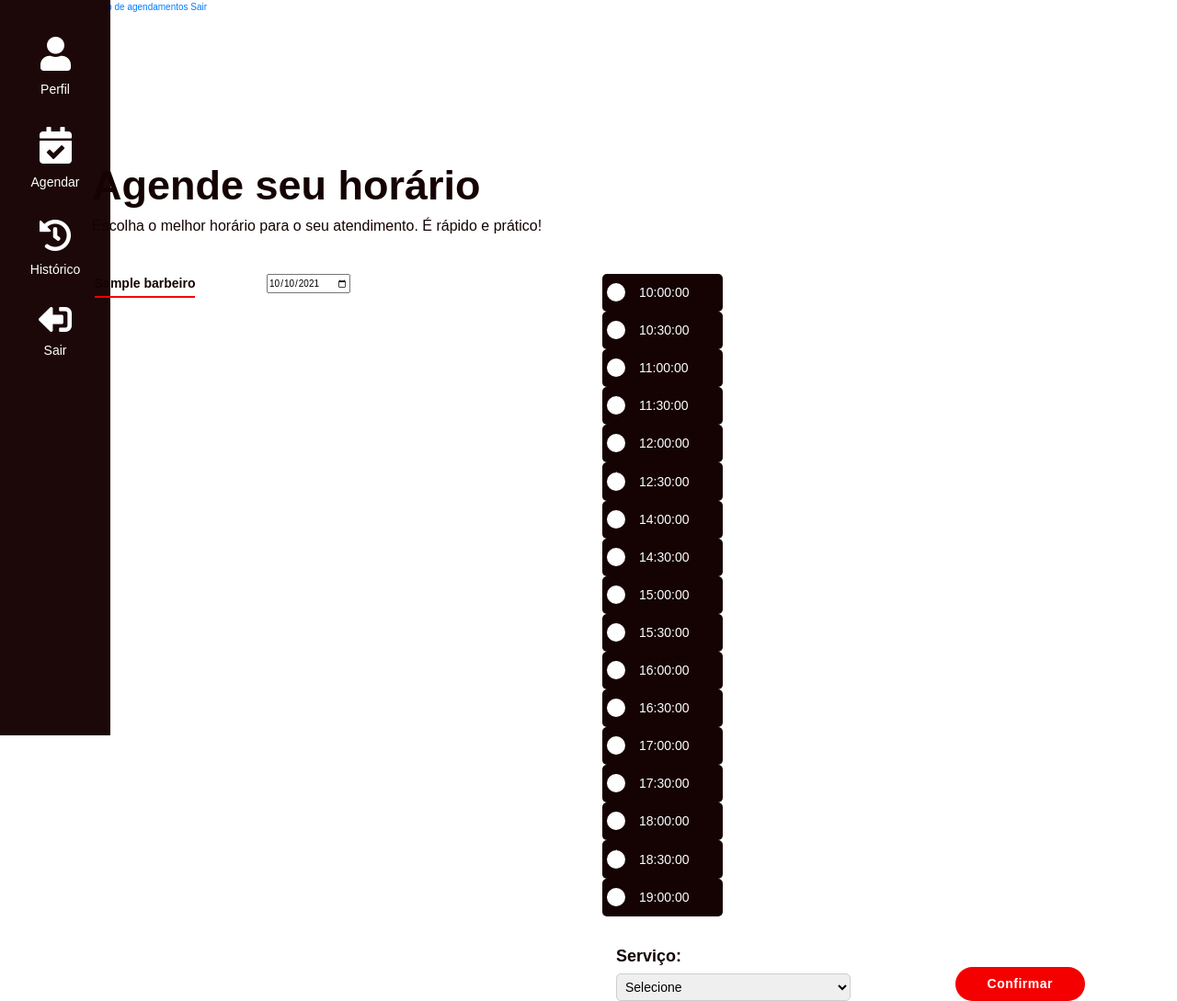
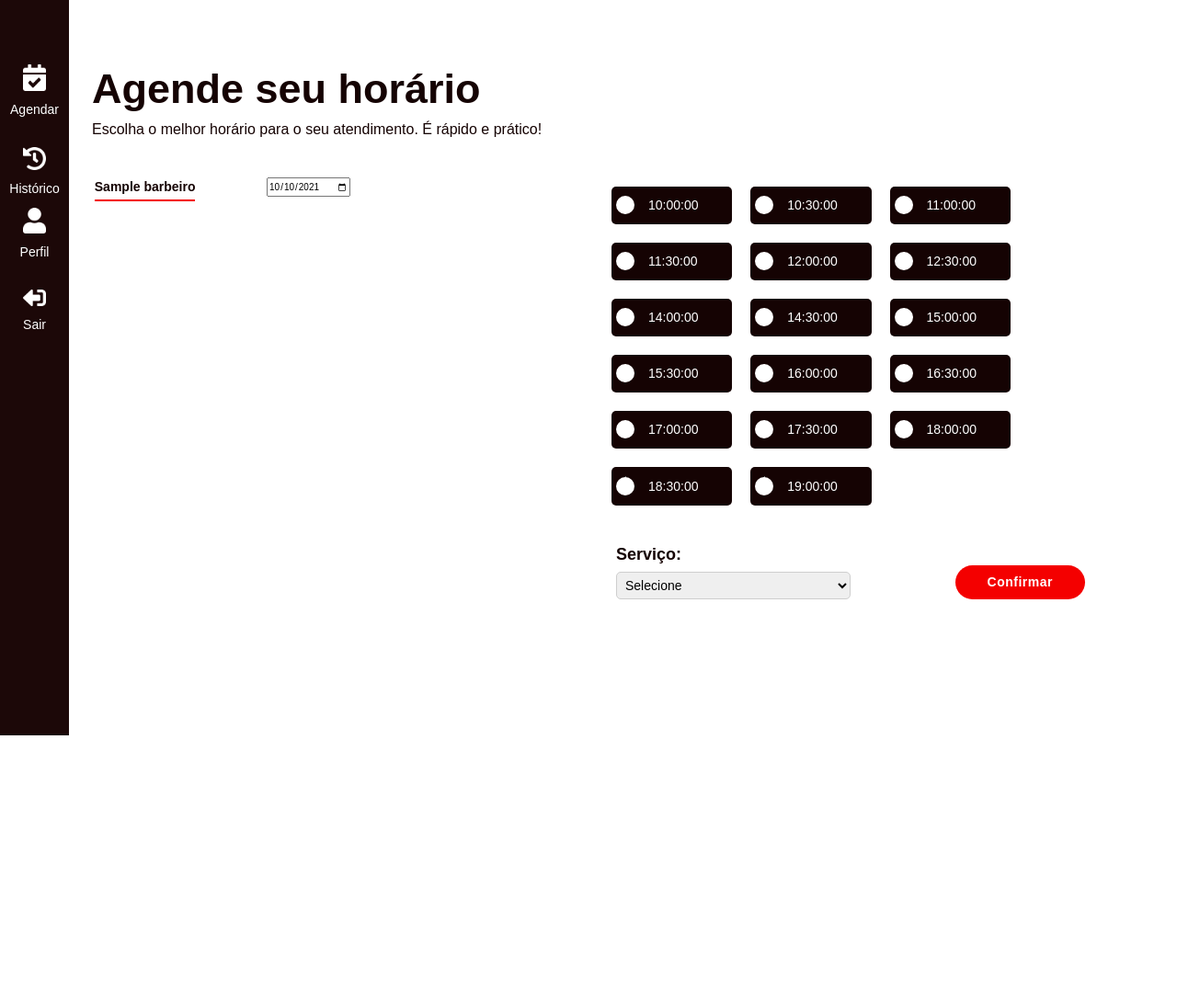
Before and after one commit to PedroMeira01/2021_projeto-ope, a Flask app: page / in a window 1280 px wide. Shown: the whole page at 92% size. After the commit the page ends 800 px from the top, so only its background shows below. Run offline with Flask 2, Linux system fonts and the light colour scheme; a user stored in the database is signed in; tables that the repository leaves empty hold one stand-in row (values such as "Sample post"); some libraries are stand-ins or nearby versions; some web fonts are replaced.

Commit message:
Algumas alterações

```diff
--- /dev/null
+++ b/app/static/sass/base/_media-queries.scss
@@ -0,0 +1,9 @@
+@media (max-width: 1440px) {
+    .menu__side {
+        width: 75px;
+
+        & ul li img {
+            width: 25px;
+        }
+    }
+}
--- a/app/static/sass/main.scss
+++ b/app/static/sass/main.scss
@@ -15,3 +15,5 @@
 @import 'pages/schedule';
 @import 'pages/profile';
 @import 'pages/historic';
+
+@import 'base/media-queries';
--- a/app/static/sass/pages/_schedule.scss
+++ b/app/static/sass/pages/_schedule.scss
@@ -35,7 +35,7 @@
     }
 
     &__time {
-        margin-right: 10px;
+        margin: 10px;
         padding: 10px 0px 5px 15px;
         border-radius: 5px;
     }
--- a/app/templates/base.html
+++ b/app/templates/base.html
@@ -18,12 +18,6 @@
     </head>
     <body>
         <header>
-            {% if session['id_usuario'] %}
-                <a href="{{ url_for('index') }}">Home</a>
-                <a href="{{ url_for('editar_perfil', id=session['id_usuario']) }}">Editar perfil</a>
-                <a href="{{ url_for('historico_reservas') }}">Histórico de agendamentos</a>
-                <a href="{{ url_for('logout') }}">Sair</a>
-            {% endif %}
         </header>
         <main>
             {% with messages = get_flashed_messages() %}
@@ -36,10 +30,44 @@
                 {% endif %}
             {% endwith %}
 
+            <!-- Menu lateral -->
+            {% if session['id_usuario'] %}
+            <nav class="menu__side">
+                <ul>
+                    <a href="{{ url_for('index') }}">
+                        <li class="mt-5">
+                            <img src="../static/img/icon/calendario.png" alt="">
+                            <p class="d-block c-white mt-3">Agendar</p>
+                        </li>
+                    </a>
+
+                    <a href="{{ url_for('historico_reservas') }}">
+                        <li class="mt-5">
+                            <img src="../static/img/icon/historico.png" alt="">
+                            <p class="d-block c-white mt-3">Histórico</p>
+                        </li>
+                    </a>
+
+                    <a href="{{ url_for('editar_perfil', id=session['id_usuario']) }}">
+                        <li>
+                            <img src="../static/img/icon/usuario-branco.png" alt="">
+                            <p class="d-block c-white mt-3">Perfil</p>
+                        </li>
+                    </a>
+
+                    <a href="{{ url_for('logout') }}">
+                        <li class="mt-5">
+                            <img src="../static/img/icon/sair.png" alt="">
+                            <p class="d-block c-white mt-3">Sair</p>
+                        </li>
+                    </a>
+                </ul>
+            </nav>
+            {% endif %}
+
             {% block content %}{% endblock %}
         </main>
         <footer>
-
         </footer>
 
         <script src="static/js/script.js"></script>
--- a/app/templates/index.html
+++ b/app/templates/index.html
@@ -2,41 +2,7 @@
 
 {% block content %}
 
-	<nav class="menu__side">
-		<ul>
-		<a href="">
-			<li>
-			<img src="../static/img/icon/usuario-branco.png" alt="">
-			<p class="d-block c-white mt-3">Perfil</p>
-			</li>
-		</a>
-
-		<a href="">
-			<li class="mt-5">
-			<img src="../static/img/icon/calendario.png" alt="">
-			<p class="d-block c-white mt-3">Agendar</p>
-			</li>
-		</a>
-
-		<a href="">
-			<li class="mt-5">
-			<img src="../static/img/icon/historico.png" alt="">
-			<p class="d-block c-white mt-3">Histórico</p>
-			</li>
-		</a>
-
-		<a href="">
-			<li class="mt-5">
-			<img src="../static/img/icon/sair.png" alt="">
-			<p class="d-block c-white mt-3">Sair</p>
-			</li>
-		</a>
-
-		</ul>
-
-	</nav>
-
-	<section style="height: 100vh; padding: 160px 0px 80px;">
+	<section style="height: 100vh; padding: 70px 0px 80px;">
 		<div class="container">
 			<div class="row">
 				<div class="col-xl-12 d-flex justify-content-center">
@@ -53,13 +19,13 @@
 								{% for barbeiro in dados['barbeiros'] %}
 									{%if barbeiro.id_barbeiro == dados['barbeiro_escolhido'] %}
 										<li class="mb-4">
-											<input class="schedule__barber--input" type="radio" value="{{barbeiro.id_barbeiro}}" name="barbeiro" id="barbeiro{{barbeiro.id_barbeiro}}" oninput="buscaQuadroHorariosAtualizado()" checked required>
-											<label class="c-brown schedule__barber" for="barbeiro1">{{ barbeiro.nome }}</label>
+											<input class="schedule__barber--input barbeiro" type="radio" value="{{barbeiro.id_barbeiro}}" name="barbeiro" id="barbeiro{{barbeiro.id_barbeiro}}" oninput="buscaQuadroHorariosAtualizado()" checked required>
+											<label class="c-brown schedule__barber" for="barbeiro{{barbeiro.id_barbeiro}}">{{ barbeiro.nome }}</label>
 										</li>
 									{% else %}
 									<li class="mb-4">
-										<input class="schedule__barber--input" type="radio" value="{{barbeiro.id_barbeiro}}" name="barbeiro" id="barbeiro{{barbeiro.id_barbeiro}}" oninput="buscaQuadroHorariosAtualizado()" required>
-										<label class="c-brown schedule__barber" for="barbeiro1">{{ barbeiro.nome }}</label>
+										<input class="schedule__barber--input barbeiro" type="radio" value="{{barbeiro.id_barbeiro}}" name="barbeiro" id="barbeiro{{barbeiro.id_barbeiro}}" oninput="buscaQuadroHorariosAtualizado()" required>
+										<label class="c-brown schedule__barber" for="barbeiro{{barbeiro.id_barbeiro}}">{{ barbeiro.nome }}</label>
 									</li>
 									{% endif %}
 
@@ -72,17 +38,19 @@
 					</div>
 
 					<div class="col-6 ">
-						<div class="schedule-area">
+						<div id="quadro-horarios" class="schedule-area">
+                            {% set x = 1 %}
 							{% for horario in dados['quadro_de_horarios'] %}
 							<div class="col-3 bgc-brown schedule__time">
 								<div class="form__radio-group">
-									<input type="radio" class="form__radio-input" id="barbeiro_horario1" name="size" value="{{horario}}">
-									<label for="barbeiro_horario1" class="form__radio-label">
+									<input type="radio" id="hour{{horario.index}}" class="form__radio-input" name="hour" value="{{horario}}">
+									<label class="form__radio-label" for="hour{{horario.index}}">
 										<span class="form__radio-button"></span>
 										{{horario}}
 									</label>
 								</div>
 							</div>
+                            {% set x = x + 1 %}
 							{% endfor %}
 						</div>
 
```
Also changed, not shown: app/templates/historico_reservas.html (+0 -34 lines), app.db, app/static/css/main.min.css.
